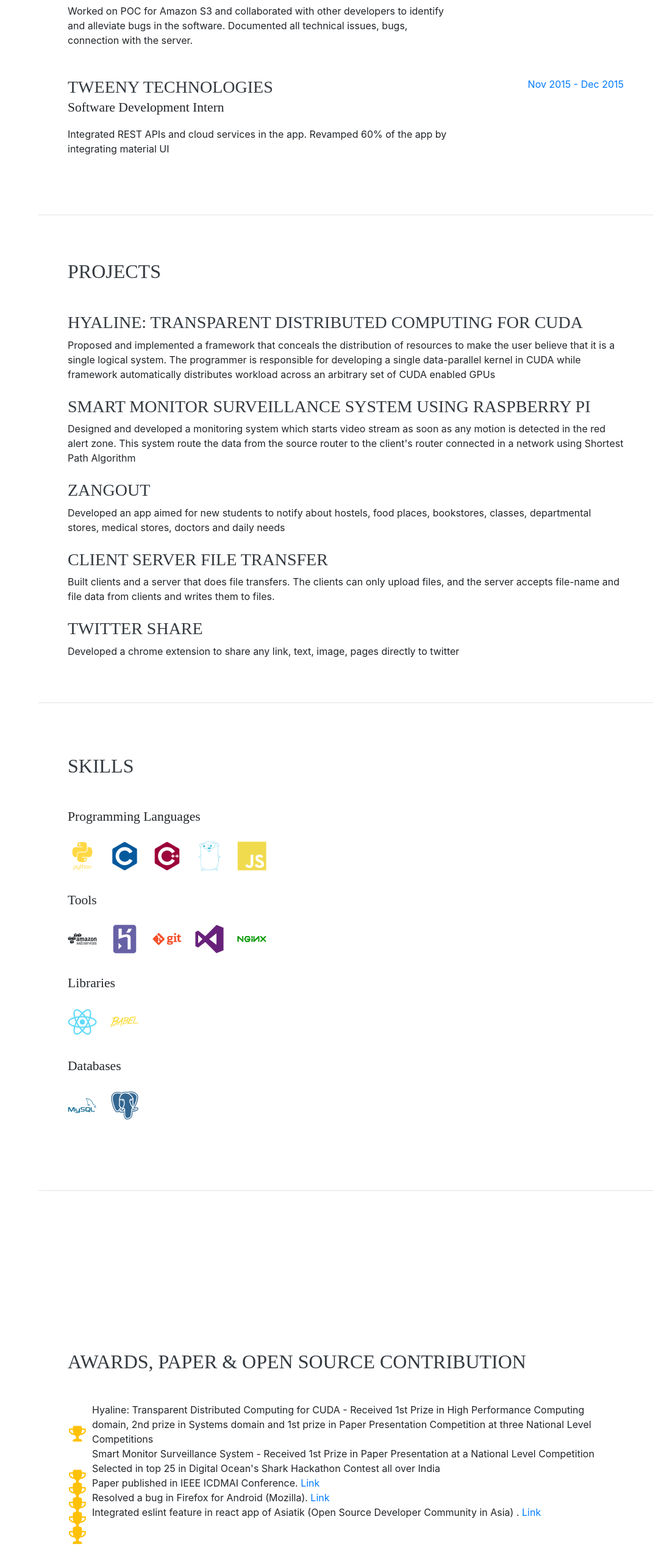
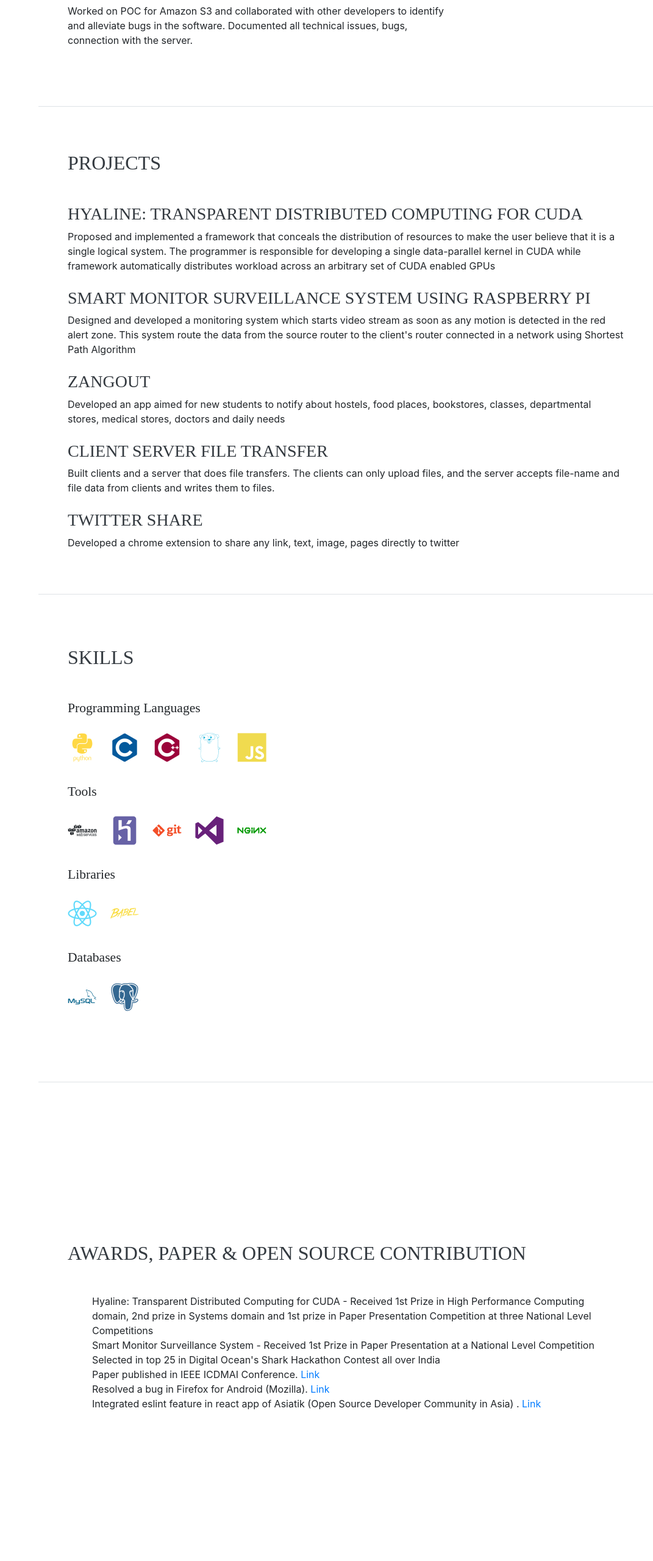
Before and after one commit to owaiskazi19/owaiskazi19.github.io, a website with bundled scripts: page index.html in a window 1280 px wide. Shown: the part 2560-5120 px from the top of the page at 61% size, without its empty margins (209-1280 px from the left). Built offline with nearby package versions, Linux system fonts and the light colour scheme; a web font is replaced by a local one.

Commit message:
Removes bullets from awards

```diff
--- a/index.html
+++ b/index.html
@@ -237,21 +237,6 @@ Prior to my masters, I have worked for two years as a Full Stack Developer mainl
         </div>
 
 
-        <div class="resume-item d-flex flex-column flex-md-row mb-5">
-          <div class="resume-content mr-auto">
-            <h3 class="mb-0">Tweeny Technologies</h3>
-            <div class="subheading mb-3">Software Development Intern</div>
-
-
-              Integrated REST APIs and cloud services in the app. Revamped 60% of the app by integrating material UI
-
-
-
-          </div>
-          <div class="resume-date text-md-right">
-            <span class="text-primary">Nov 2015 - Dec 2015</span>
-          </div>
-        </div>
 
 
 
@@ -397,24 +382,18 @@ Prior to my masters, I have worked for two years as a Full Stack Developer mainl
 
         <ul class="fa-ul mb-0">
           <li>
-            <i class="fa-li fa fa-trophy text-warning"></i>
             Hyaline: Transparent Distributed Computing for CUDA - Received 1st Prize in High Performance Computing domain, 2nd prize in Systems domain and 1st prize in Paper Presentation Competition at three National Level Competitions</li>
           <li>
-            <i class="fa-li fa fa-trophy text-warning"></i>
             Smart Monitor Surveillance System - Received 1st Prize in Paper Presentation at a National Level Competition
           </li>
           <li>
-            <i class="fa-li fa fa-trophy text-warning"></i>
             Selected in top 25 in Digital Ocean's Shark Hackathon Contest all over India</li>
             <li>
-              <i class="fa-li fa fa-trophy text-warning"></i>
               Paper published  in IEEE ICDMAI Conference. <a href="https://ieeexplore.ieee.org/document/8073523/">Link</a>
             </li>
             <li>
-              <i class="fa-li fa fa-trophy text-warning"></i>
               Resolved a bug in Firefox for Android (Mozilla). <a href="https://www.mozilla.org/credits/">Link</a></li>
             <li>
-                <i class="fa-li fa fa-trophy text-warning"></i>
                 Integrated eslint feature in react app of Asiatik (Open Source Developer Community in Asia) . <a href="https://github.com/Asiatik/Notezy">Link</a></li>
 
 
```
